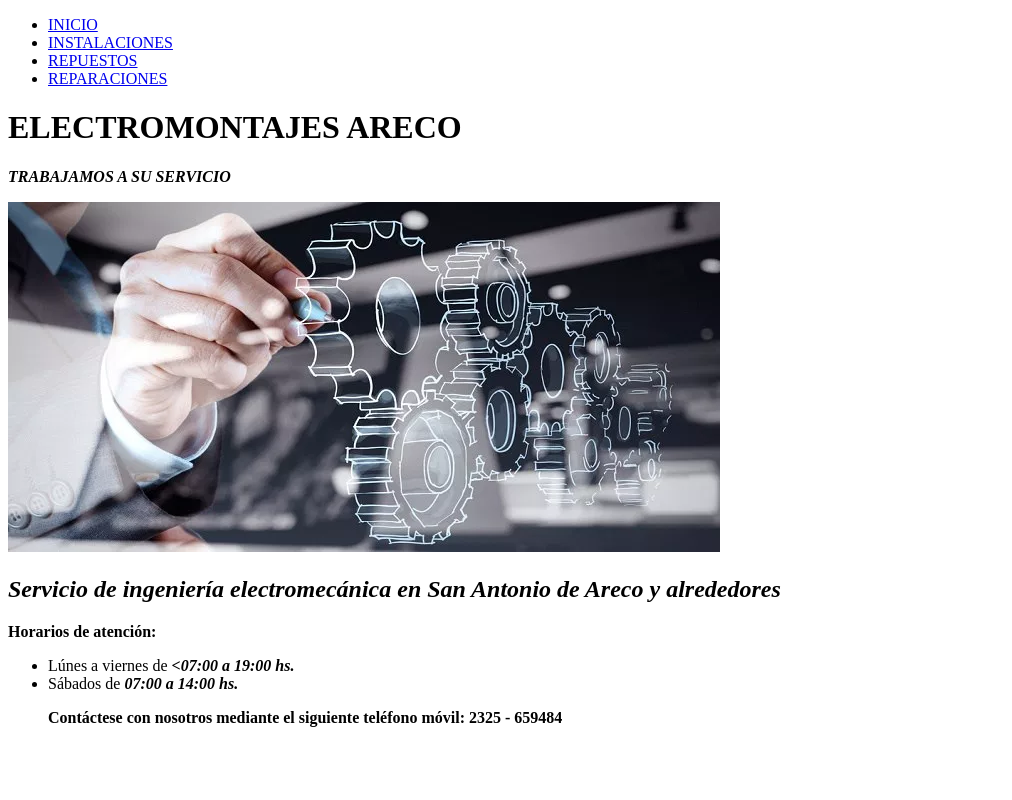
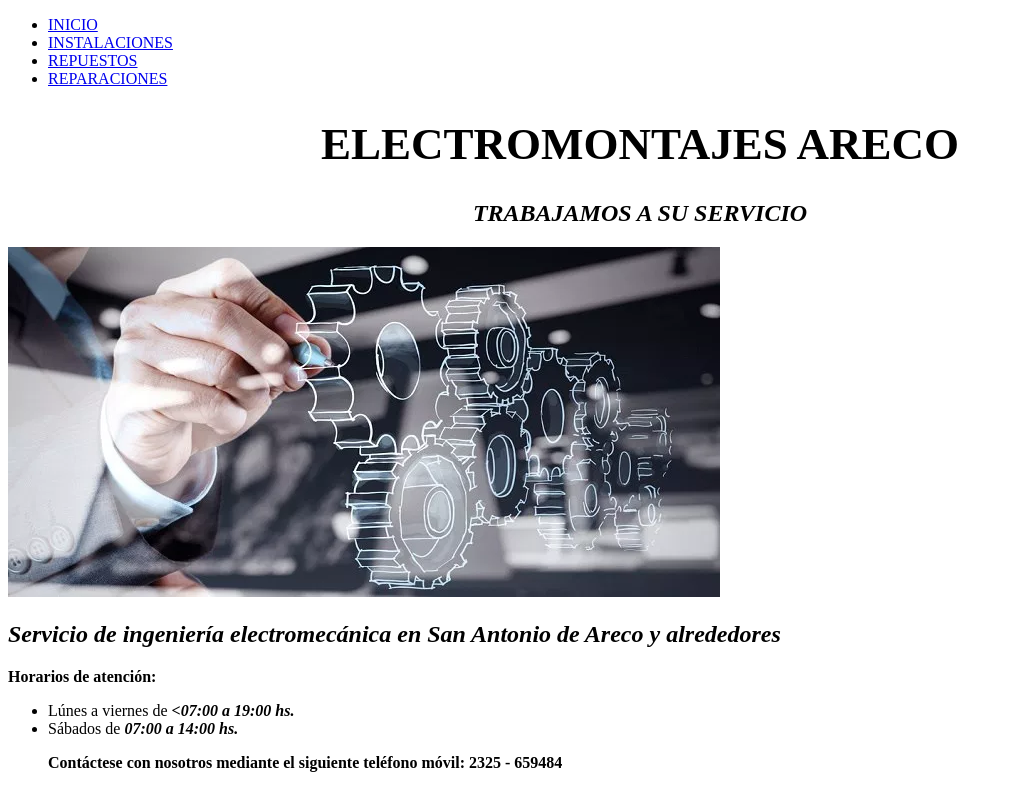
Before and after one commit to 20080188/PRACTICAHTMLCSS, a plain HTML site: page index.html in a window 1280 px wide. Shown: the whole page, without its empty margins (0-1012 px from the left). Drawn offline with Linux system fonts and the light colour scheme; files whose address does not match are found by name.

Commit message:
modified:   index.html 	modified:   instalaciones.html 	modified:   reparaciones.html 	modified:   repuestos.html 	modified:   style.css

```diff
--- a/index.html
+++ b/index.html
@@ -11,17 +11,19 @@
 
 </head>
 <body>
+    <title>INICIO</title>
         <!--ARMADO DE MENU DE HAMBURGUESA, CONTINUARLO CON CSS Y JAVA SCRIPT-->
-        <div>
+
             <header>
                <nav>
                  <ul>
+                    <div class="barra_navegacion">
                     <li> <a href="index.html">INICIO</a></li>
                     <li> <a href="instalaciones.html">INSTALACIONES</a></li>
                     <li> <a href="repuestos.html">REPUESTOS</a></li>
                     <li> <a href="reparaciones.html">REPARACIONES</a></li>
+                </div>
             </ul>
-        </div>
       </nav>
    </header>
    <div class="titulo_marca">
@@ -29,10 +31,19 @@
    </div>
      <div>
         <section>
-        <p><b><i>TRABAJAMOS A SU SERVICIO</i></b></p>
-             <img src="C:\Users\MI PC\Desktop\PRACTICAHTMLCSS\ELECTROMONTAJESARECO.png" alt="ELECTROMONTAJESARECO">
+            <article>
+                <div class="subtitulo_marca">
+                    <h2 class="subtitulo_marca_1"><i>TRABAJAMOS A SU SERVICIO</i></h2>
+                </div>
+
+                <div class="imagen_electromecanica">
+
+                    <img class="electromecanica" src="C:\Users\MI PC\Desktop\PRACTICAHTMLCSS\ELECTROMONTAJESARECO.png">
+                </div>
+
+
             </section>
-    <article>
+
             <h2><b><i>Servicio de ingeniería electromecánica en San Antonio de Areco y alrededores</i></b></h2>
     </div>
     </article>
--- a/style.css
+++ b/style.css
@@ -3,6 +3,16 @@ color: black
 }
 
 
-titulo_marca_1{
-    font-size: 200px;
+.titulo_marca_1{
+    font-size: 45px;
+    text-align:center;
 }
+
+.subtitulo_marca_1{
+    text-align: center;
+}
+
+.electromecanica{
+
+    text-align: end;
+}
```
Also changed, not shown: instalaciones.html (+6 -4 lines), reparaciones.html (+4 -3 lines), repuestos.html (+5 -3 lines).
